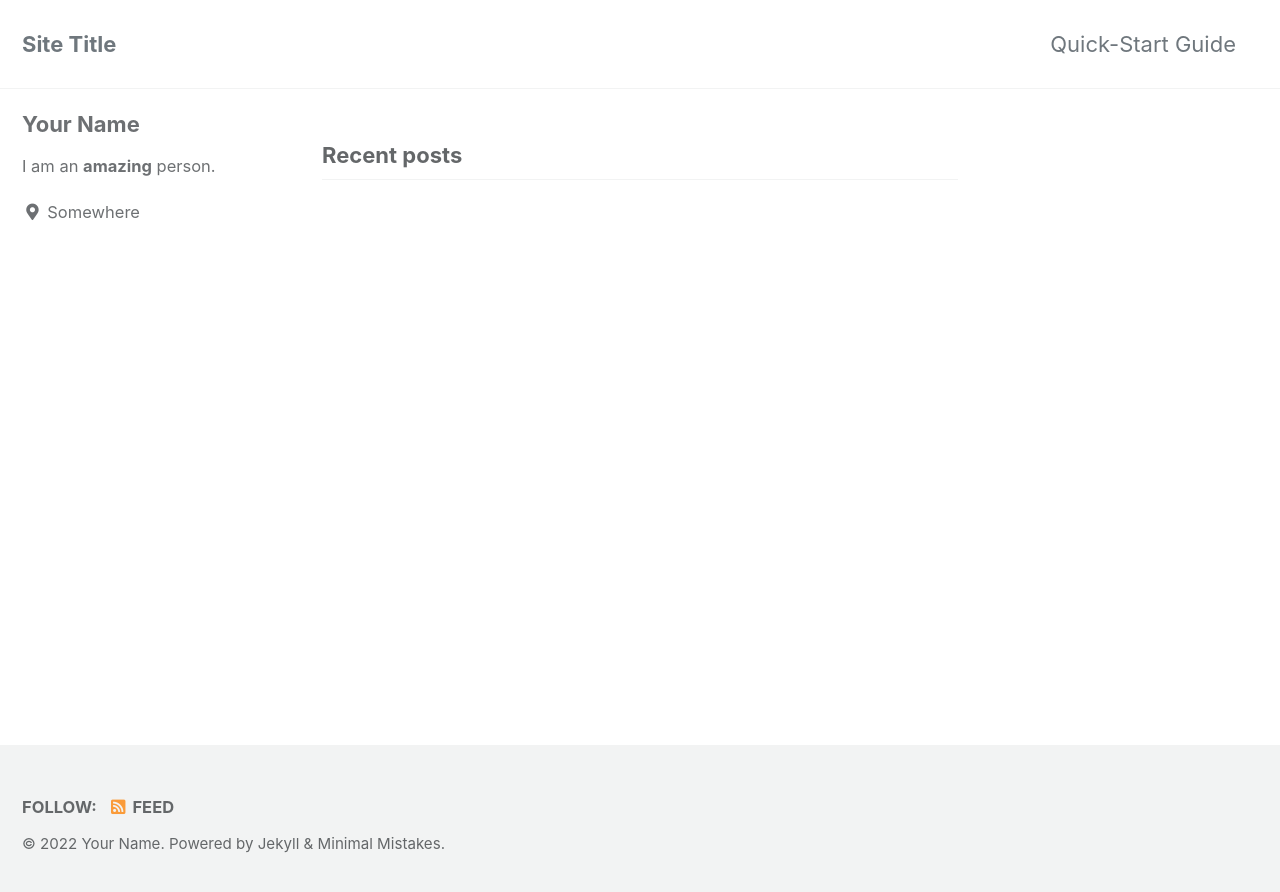
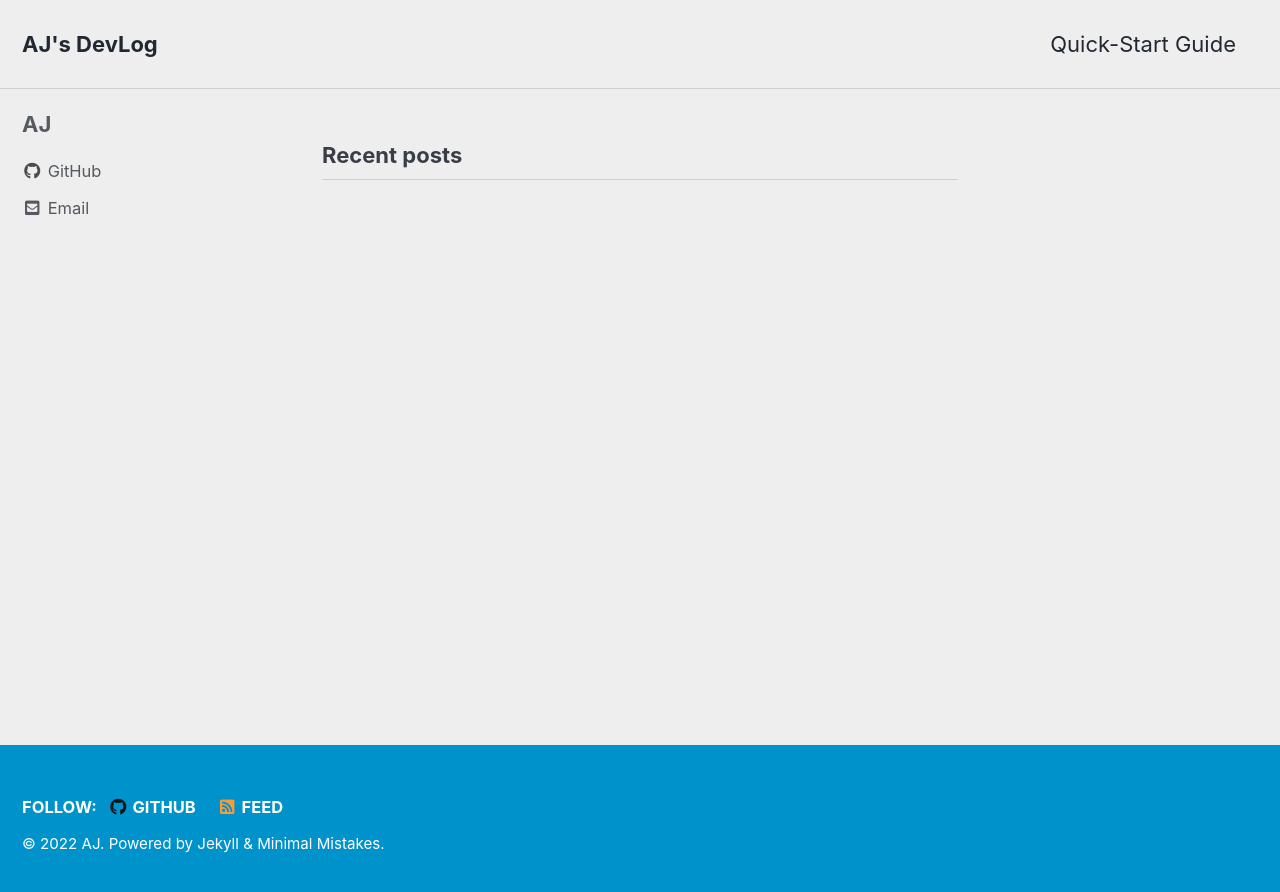
Before and after one commit to WonjaeJi0801/WonjaeJi0801.github.io, a Jekyll site: the page built from index.html, in a window 1280 px wide. Shown: the top 892 px of the page. Built offline with Jekyll 4.4.1, drawn with Linux system fonts in a browser that asks for light colours; cached includes are drawn as plain includes; the list of posts is cut into pages by our own code.

Commit message:
update _config.yml

```diff
--- a/_config.yml
+++ b/_config.yml
@@ -12,143 +12,141 @@
 
 # theme                  : "minimal-mistakes-jekyll"
 # remote_theme           : "mmistakes/minimal-mistakes"
-minimal_mistakes_skin    : "default" # "air", "aqua", "contrast", "dark", "dirt", "neon", "mint", "plum", "sunrise"
+minimal_mistakes_skin: "air" # "default", "aqua", "contrast", "dark", "dirt", "neon", "mint", "plum", "sunrise"
 
 # Site Settings
-locale                   : "en-US"
-title                    : "Site Title"
-title_separator          : "-"
-subtitle                 : # site tagline that appears below site title in masthead
-name                     : "Your Name"
-description              : "An amazing website."
-url                      : # the base hostname & protocol for your site e.g. "https://mmistakes.github.io"
-baseurl                  : # the subpath of your site, e.g. "/blog"
-repository               : # GitHub username/repo-name e.g. "mmistakes/minimal-mistakes"
-teaser                   : # path of fallback teaser image, e.g. "/assets/images/500x300.png"
-logo                     : # path of logo image to display in the masthead, e.g. "/assets/images/88x88.png"
-masthead_title           : # overrides the website title displayed in the masthead, use " " for no title
+locale: "en-US"
+title: "AJ's DevLog"
+title_separator: "-"
+subtitle: # site tagline that appears below site title in masthead
+name: "AJ"
+description: ""
+url: "https://WonjaeJi0801.github.io" # the base hostname & protocol for your site e.g. "https://mmistakes.github.io"
+baseurl: "" # the subpath of your site, e.g. "/blog"
+repository: # GitHub username/repo-name e.g. "mmistakes/minimal-mistakes"
+teaser: # path of fallback teaser image, e.g. "/assets/images/500x300.png"
+logo: # path of logo image to display in the masthead, e.g. "/assets/images/88x88.png"
+masthead_title: # overrides the website title displayed in the masthead, use " " for no title
 # breadcrumbs            : false # true, false (default)
-words_per_minute         : 200
+words_per_minute: 200
 comments:
-  provider               : # false (default), "disqus", "discourse", "facebook", "staticman", "staticman_v2", "utterances", "giscus", "custom"
+  provider: # false (default), "disqus", "discourse", "facebook", "staticman", "staticman_v2", "utterances", "giscus", "custom"
   disqus:
-    shortname            : # https://help.disqus.com/customer/portal/articles/466208-what-s-a-shortname-
+    shortname: # https://help.disqus.com/customer/portal/articles/466208-what-s-a-shortname-
   discourse:
-    server               : # https://meta.discourse.org/t/embedding-discourse-comments-via-javascript/31963 , e.g.: meta.discourse.org
+    server: # https://meta.discourse.org/t/embedding-discourse-comments-via-javascript/31963 , e.g.: meta.discourse.org
   facebook:
     # https://developers.facebook.com/docs/plugins/comments
-    appid                :
-    num_posts            : # 5 (default)
-    colorscheme          : # "light" (default), "dark"
+    appid:
+    num_posts: # 5 (default)
+    colorscheme: # "light" (default), "dark"
   utterances:
-    theme                : # "github-light" (default), "github-dark"
-    issue_term           : # "pathname" (default)
+    theme: # "github-light" (default), "github-dark"
+    issue_term: # "pathname" (default)
   giscus:
-    repo_id              : # Shown during giscus setup at https://giscus.app
-    category_name        : # Full text name of the category
-    category_id          : # Shown during giscus setup at https://giscus.app
-    discussion_term      : # "pathname" (default), "url", "title", "og:title"
-    reactions_enabled    : # '1' for enabled (default), '0' for disabled
-    theme                : # "light" (default), "dark", "dark_dimmed", "transparent_dark", "preferred_color_scheme"
+    repo_id: # Shown during giscus setup at https://giscus.app
+    category_name: # Full text name of the category
+    category_id: # Shown during giscus setup at https://giscus.app
+    discussion_term: # "pathname" (default), "url", "title", "og:title"
+    reactions_enabled: # '1' for enabled (default), '0' for disabled
+    theme: # "light" (default), "dark", "dark_dimmed", "transparent_dark", "preferred_color_scheme"
   staticman:
-    branch               : # "master"
-    endpoint             : # "https://{your Staticman v3 API}/v3/entry/github/"
+    branch: # "master"
+    endpoint: # "https://{your Staticman v3 API}/v3/entry/github/"
 reCaptcha:
-  siteKey                :
-  secret                 :
+  siteKey:
+  secret:
 atom_feed:
-  path                   : # blank (default) uses feed.xml
-  hide                   : # true, false (default)
-search                   : # true, false (default)
-search_full_content      : # true, false (default)
-search_provider          : # lunr (default), algolia, google
+  path: # blank (default) uses feed.xml
+  hide: # true, false (default)
+search: # true, false (default)
+search_full_content: # true, false (default)
+search_provider: # lunr (default), algolia, google
 algolia:
-  application_id         : # YOUR_APPLICATION_ID
-  index_name             : # YOUR_INDEX_NAME
-  search_only_api_key    : # YOUR_SEARCH_ONLY_API_KEY
-  powered_by             : # true (default), false
+  application_id: # YOUR_APPLICATION_ID
+  index_name: # YOUR_INDEX_NAME
+  search_only_api_key: # YOUR_SEARCH_ONLY_API_KEY
+  powered_by: # true (default), false
 google:
-  search_engine_id       : # YOUR_SEARCH_ENGINE_ID
-  instant_search         : # false (default), true
+  search_engine_id: # YOUR_SEARCH_ENGINE_ID
+  instant_search: # false (default), true
 # SEO Related
-google_site_verification :
-bing_site_verification   :
-naver_site_verification  :
-yandex_site_verification :
-baidu_site_verification  :
+google_site_verification:
+bing_site_verification:
+naver_site_verification:
+yandex_site_verification:
+baidu_site_verification:
 
 # Social Sharing
 twitter:
-  username               :
+  username:
 facebook:
-  username               :
-  app_id                 :
-  publisher              :
-og_image                 : # Open Graph/Twitter default site image
+  username:
+  app_id:
+  publisher:
+og_image: # Open Graph/Twitter default site image
 # For specifying social profiles
 # - https://developers.google.com/structured-data/customize/social-profiles
 social:
-  type                   : # Person or Organization (defaults to Person)
-  name                   : # If the user or organization name differs from the site's name
+  type: # Person or Organization (defaults to Person)
+  name: # If the user or organization name differs from the site's name
   links: # An array of links to social media profiles
 
 # Analytics
 analytics:
-  provider               : false # false (default), "google", "google-universal", "google-gtag", "custom"
+  provider: false # false (default), "google", "google-universal", "google-gtag", "custom"
   google:
-    tracking_id          :
-    anonymize_ip         : # true, false (default)
-
+    tracking_id:
+    anonymize_ip: # true, false (default)
 
 # Site Author
 author:
-  name             : "Your Name"
-  avatar           : # path of avatar image, e.g. "/assets/images/bio-photo.jpg"
-  bio              : "I am an **amazing** person."
-  location         : "Somewhere"
-  email            :
+  name: "AJ"
+  avatar: # path of avatar image, e.g. "/assets/images/bio-photo.jpg"
+  bio: ""
+  # location: "Somewhere"
+  email: "jiwi1005@gmail.com"
   links:
-    - label: "Email"
-      icon: "fas fa-fw fa-envelope-square"
-      # url: "mailto:your.name@email.com"
-    - label: "Website"
-      icon: "fas fa-fw fa-link"
-      # url: "https://your-website.com"
-    - label: "Twitter"
-      icon: "fab fa-fw fa-twitter-square"
-      # url: "https://twitter.com/"
-    - label: "Facebook"
-      icon: "fab fa-fw fa-facebook-square"
-      # url: "https://facebook.com/"
+    # - label: "Email"
+    #   icon: "fas fa-fw fa-envelope-square"
+    #   url: "mailto:your.name@email.com"
+    # - label: "Website"
+    #   icon: "fas fa-fw fa-link"
+    #   url: "https://your-website.com"
+    # - label: "Twitter"
+    #   icon: "fab fa-fw fa-twitter-square"
+    #   url: "https://twitter.com/"
+    # - label: "Facebook"
+    #   icon: "fab fa-fw fa-facebook-square"
+    #   url: "https://facebook.com/"
+    # - label: "Instagram"
+    #   icon: "fab fa-fw fa-instagram"
+    #   url: "https://instagram.com/"
     - label: "GitHub"
       icon: "fab fa-fw fa-github"
-      # url: "https://github.com/"
-    - label: "Instagram"
-      icon: "fab fa-fw fa-instagram"
-      # url: "https://instagram.com/"
+      url: "https://github.com/WonjaeJi0801"
 
 # Site Footer
 footer:
   links:
-    - label: "Twitter"
-      icon: "fab fa-fw fa-twitter-square"
-      # url:
-    - label: "Facebook"
-      icon: "fab fa-fw fa-facebook-square"
-      # url:
+    # - label: "Twitter"
+    #   icon: "fab fa-fw fa-twitter-square"
+    #   url:
+    # - label: "Facebook"
+    #   icon: "fab fa-fw fa-facebook-square"
+    #   url:
+    # - label: "GitLab"
+    #   icon: "fab fa-fw fa-gitlab"
+    #   url:
+    # - label: "Bitbucket"
+    #   icon: "fab fa-fw fa-bitbucket"
+    #   url:
+    # - label: "Instagram"
+    #   icon: "fab fa-fw fa-instagram"
+    #   url:
     - label: "GitHub"
       icon: "fab fa-fw fa-github"
-      # url:
-    - label: "GitLab"
-      icon: "fab fa-fw fa-gitlab"
-      # url:
-    - label: "Bitbucket"
-      icon: "fab fa-fw fa-bitbucket"
-      # url:
-    - label: "Instagram"
-      icon: "fab fa-fw fa-instagram"
-      # url:
-
+      url: "https://github.com/WonjaeJi0801"
 
 # Reading Files
 include:
@@ -187,14 +185,12 @@ keep_files:
 encoding: "utf-8"
 markdown_ext: "markdown,mkdown,mkdn,mkd,md"
 
-
 # Conversion
 markdown: kramdown
 highlighter: rouge
 lsi: false
 excerpt_separator: "\n\n"
 incremental: false
-
 
 # Markdown Processing
 kramdown:
@@ -207,19 +203,16 @@ kramdown:
   smart_quotes: lsquo,rsquo,ldquo,rdquo
   enable_coderay: false
 
-
 # Sass/SCSS
 sass:
   sass_dir: _sass
   style: compressed # https://sass-lang.com/documentation/file.SASS_REFERENCE.html#output_style
-
 
 # Outputting
 permalink: /:categories/:title/
 paginate: 5 # amount of posts to show
 paginate_path: /page:num/
 timezone: # https://en.wikipedia.org/wiki/List_of_tz_database_time_zones
-
 
 # Plugins (previously gems:)
 plugins:
@@ -236,7 +229,6 @@ whitelist:
   - jekyll-gist
   - jekyll-feed
   - jekyll-include-cache
-
 
 # Archives
 #  Type
@@ -266,14 +258,12 @@ tag_archive:
 #     category: /categories/:name/
 #     tag: /tags/:name/
 
-
 # HTML Compression
 # - https://jch.penibelst.de/
 compress_html:
   clippings: all
   ignore:
     envs: development
-
 
 # Defaults
 defaults:
```
